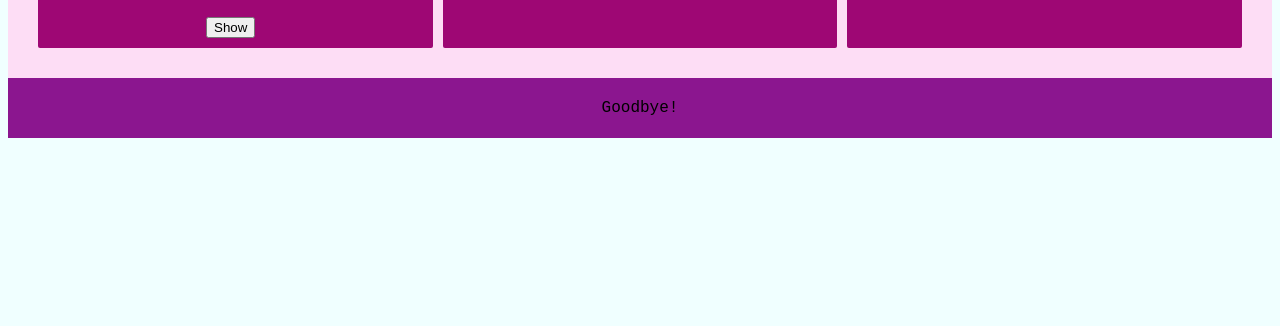
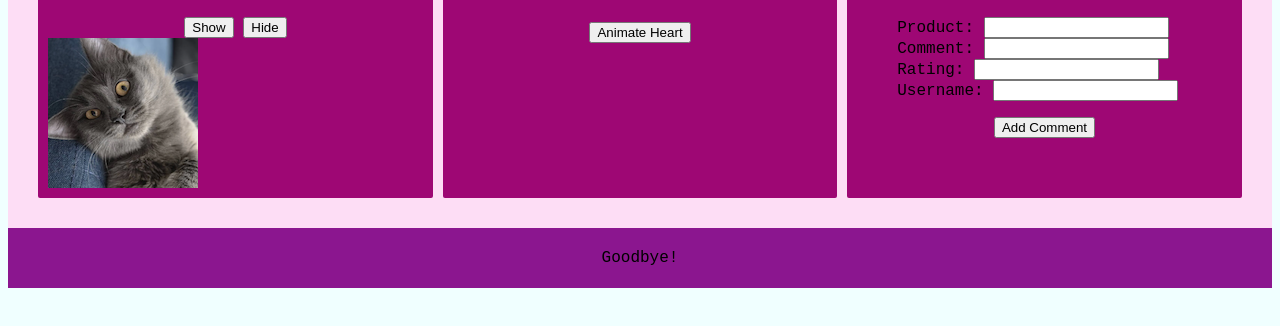
Before and after one commit to aysanchez30/aysanchez30.github.io, a plain HTML site: page assignments/assignment6/index.html in a window 1280 px wide. Both pictures are taken after a click on the button "Show". Shown: the part 188-514 px from the top of the page. Drawn offline with Linux system fonts and the light colour scheme.

Commit message:
updating assignment6

```diff
--- a/assignments/assignment6/index.html
+++ b/assignments/assignment6/index.html
@@ -17,18 +17,40 @@
             <section class="col1of3">
                 <header class="padded-area">
                     <h1>Hide and Seek</h1>
-                    <button onclick="showFunction()">Show</button>
-                    <img src=""
+                    <button id="button-show">Show</button>
+                    <button id="button-hide">Hide</button>
+                    <img src="images/kittyCat.png" id="bean">
+                    <div id="bean">Kitty Cat</div>
                 </header>
             </section>
+
             <section class="col1of3">
                 <header class="padded-area">
                     <h1>Animate</h1>
                 </header>
+                <div id="heart" class="heart"></div>
+                <button id="animate-button">Animate Heart</button>
             </section>
+
             <section class="col1of3">
                 <header class="padded-area">
                     <h1>Input</h1>
+                    <p>
+                        <ul>
+                        <li><label for="txt-product">Product:</label>
+                        <input type="text" id="txt-product"></li>
+
+                        <li><label for="txt-comment">Comment:</label>
+                        <input type="text" id="comments"></li>
+
+                        <li><label for="txt-rating">Rating:</label>
+                        <input type="text" id="txt-rating"></li>
+
+                        <li><label for="txt-user-name">Username:</label>
+                        <input type="text" id="txt-user-name"></li>
+                    </ul>
+                    </p>
+                    <button id="add-comment">Add Comment</button>
                 </header>
             </section>
         </div>
--- a/assignments/assignment6/script.js
+++ b/assignments/assignment6/script.js
@@ -0,0 +1,34 @@
+// window.onload = function () {
+//     const showButton = document.getElementById("button-show");
+//     const hideButton = document.getElementById("button-hide");
+//     const kittyCatImage = document.getElementById("bean");
+
+//     showButton.addEventListener("click", function () {
+//       kittyCatImage.style.display = "block";
+//     });
+
+//     hideButton.addEventListener("click", function () {
+//       kittyCatImage.style.display = "none";
+//     });
+//   };
+
+// script.js
+window.onload = function () {
+    const heart = document.getElementById("heart");
+    const animateButton = document.getElementById("animate-button");
+    const showButton = document.getElementById("button-show");
+    const hideButton = document.getElementById("button-hide");
+    const kittyCatImage = document.getElementById("bean");
+
+    animateButton.addEventListener("click", function () {
+      heart.classList.toggle("dance-animation");
+    });
+
+    showButton.addEventListener("click", function () {
+      kittyCatImage.style.display = "block"; // Show the image
+    });
+
+    hideButton.addEventListener("click", function () {
+      kittyCatImage.style.display = "none"; // Hide the image
+    });
+  };
--- a/assignments/assignment6/styles.css
+++ b/assignments/assignment6/styles.css
@@ -25,7 +25,14 @@ body {
     margin: 5px;
     border-radius: 2px;
 }
-
+#bean {
+    display: none;
+    align-content: center;
+}
+ul {
+    list-style: none;
+    text-align: left;
+}
 
 /* Typography*/
 body {
--- a/styles.css
+++ b/styles.css
@@ -1,11 +1,12 @@
-/* Structure for homepage */
+Structure for homepage
 body {
     background: #E2F9EA;
 }
-.col1,
+.col1,   /* need to figure out how to keep same width!!!*/
 .col2,
 .col3,
-.col4 {
+.col4,
+.col5 {
   background-color: rgb(187, 143, 157);
   padding: 5px;
   margin: 5px;
@@ -46,7 +47,7 @@ p {
 }
 /* unvisited link */
 a:link {
-    color:coral;
+    color:whitesmoke;
   }
 
   /* visited link */
@@ -62,10 +63,12 @@ a:link {
 @media only screen and (min-width: 600px) {
   .flex.container {
       display: flex;
+      flex-wrap: wrap;
   }
   .columns {
       display: flex;
       flex-wrap: wrap;
       align-content: space-between;
+      margin:5px
       }
 }
```
Also changed, not shown: index.html (+6 -0 lines), assignments/assignment6/images/kittyCat.png (added), images/assignment6ss.png (added), 3 other files.
